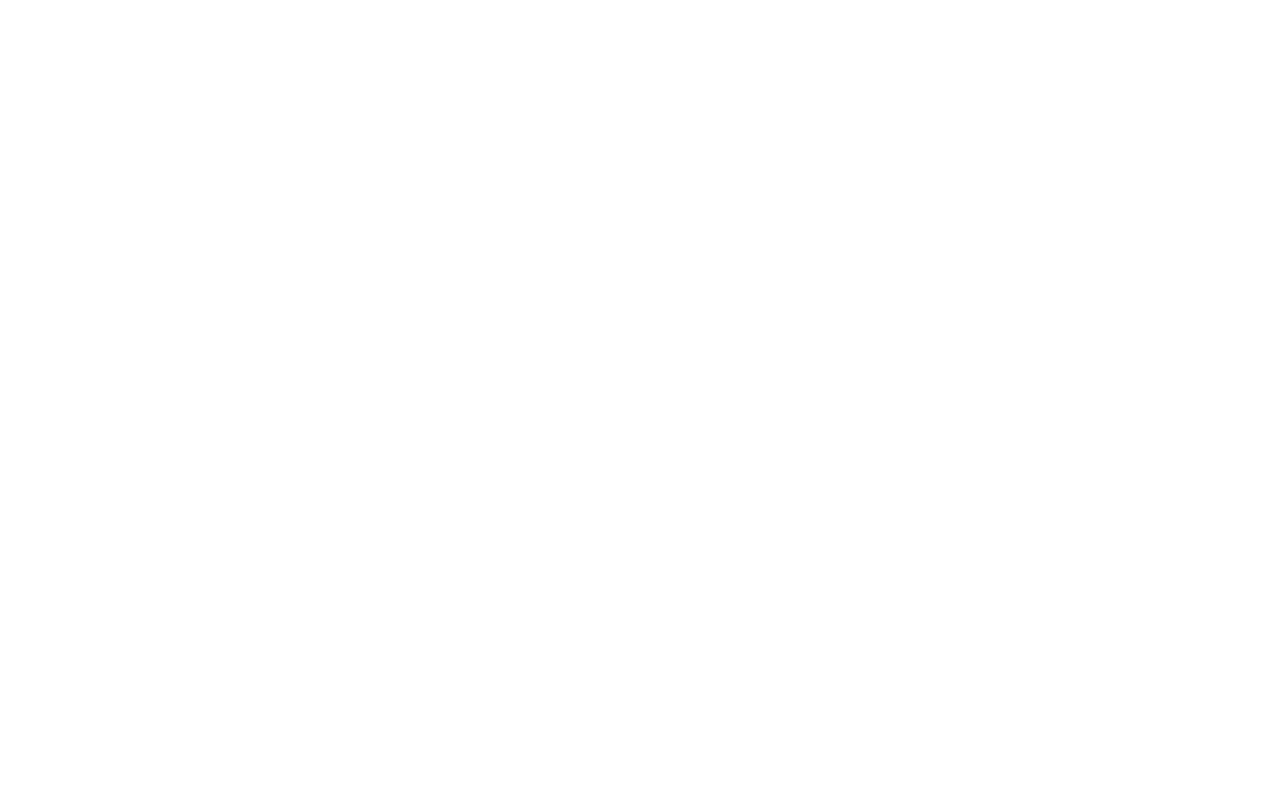
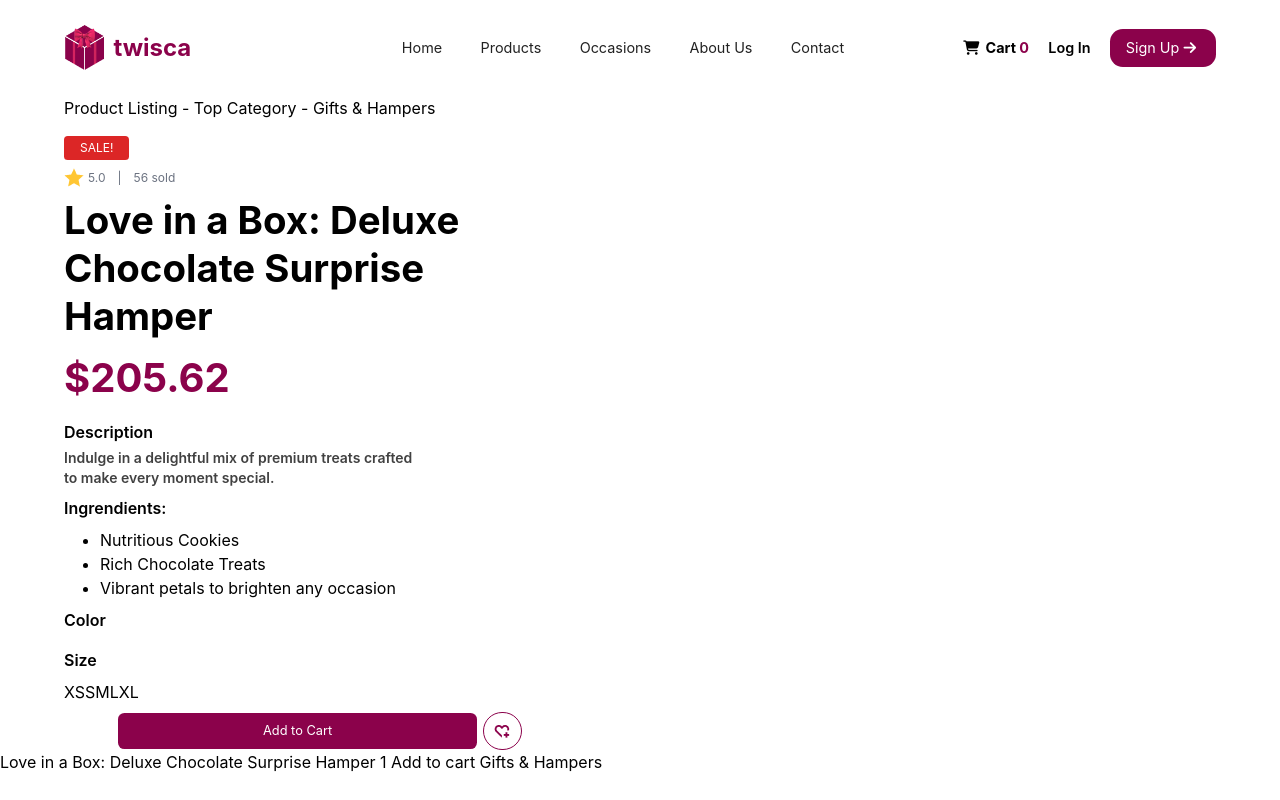
Before and after one commit to SheharyarXD/twisca, a React (Create React App) app in the folder my-app/: page /products/productDetails in a window 1280 px wide. Before the commit this address had no page. Built offline with nearby package versions, Linux system fonts and the light colour scheme.

Commit message:
In progress

```diff
--- a/my-app/src/App.js
+++ b/my-app/src/App.js
@@ -3,6 +3,7 @@ import './App.css';
 import HomePage from './components/Homepage';
 import LoginPage from './components/loginsignup';
 import ProductPage from './components/ProductPage';
+import ProductDetails from './components/ProductsDetails';
 import { BrowserRouter as Router, Routes, Route } from "react-router-dom";
 
 function App() {
@@ -11,6 +12,7 @@ function App() {
     <Routes>
       <Route path="/" element={<HomePage />} />
       <Route path="/products" element={<ProductPage />} />
+      <Route path="/products/productDetails" element={<ProductDetails />} />
       <Route path="/login" element={<LoginPage showLogin={true} />} />
       <Route path="/signup" element={<LoginPage showLogin={false} />} />
     </Routes>
--- /dev/null
+++ b/my-app/src/components/ProductsDetails.js
@@ -0,0 +1,50 @@
+import React from "react";
+import Header from "./header";
+const ProductDetails=()=>{
+    return(<>
+    <Header></Header>
+    <div className="w-[50vw] px-[5vw]">
+        <p>Product Listing - Top Category - Gifts & Hampers</p>
+        <div className="text-white bg-red-600 w-fit px-4 py-1 mt-[2vh]  text-xs rounded-[0.3vw]">SALE!</div>
+        <div className="flex flex-row text-xs items-center pt-[1vh] text-gray-500">
+            <img src="../Images/ri-star-fill.png" className="pr-1" alt="" /> <p><span className="pr-3">5.0</span>|<span className="pl-3">56</span> sold</p>
+            </div>
+        <div className="font-bold text-[2.4rem] pt-[1vh] leading-tight">Love in a Box: Deluxe Chocolate Surprise Hamper</div>
+        <div className="font-bold text-[#8B024B] py-[1vh] text-[2.5rem]">$205.62</div>
+        <div>
+            <div className="font-semibold py-1">Description</div>
+            <p className="text-sm text-[#414141] font-semibold w-[70%]">Indulge in a delightful mix of premium treats crafted to make every moment special.</p>
+        </div>
+        <div>
+            <div className="font-semibold py-2">
+            Ingrendients:</div>
+           <ul className="list-disc pl-9">
+            <li>Nutritious Cookies</li>
+            <li>Rich Chocolate Treats</li>
+            <li>Vibrant petals to brighten any occasion</li>
+           </ul>
+        </div>
+        <div className="font-semibold py-2">Color</div>
+        <div>
+            <div className="font-semibold py-2">Size</div>
+            <ul className="flex flex-row">
+                <li>XS</li>
+                <li>S</li>
+                <li>M</li>
+                <li>L</li>
+                <li>XL</li>
+            </ul>
+        </div>
+        <div className="flex flex-row items-center justify-center pt-[1vh]">
+            <button className="bg-[#8B024B] text-white w-[70%] text-[0.8rem] py-2 rounded-[0.5vw] ">Add to Cart</button>
+            <button className="border-[#8B024B] border text-white ml-[0.5vw] px-[0.8vw] py-[0.9vw] rounded-full "><img src="../Images/Union.png" alt="" /></button>
+            </div>
+    </div>
+Love in a Box: Deluxe Chocolate Surprise Hamper
+1
+Add to cart
+Gifts & Hampers
+    </>);
+
+}
+export default ProductDetails
--- a/my-app/src/components/header.js
+++ b/my-app/src/components/header.js
@@ -6,7 +6,7 @@ const Header = () => {
   return (
     <header className="px-[5vw] py-[3vh] h-[12vh] flex justify-between w-full text-[0.9rem] sticky top-0 z-50">
         <div className="flex flex-row items-center w-[20vw]">
-            <img className="h-[6vh] w-auto pr-2" src="./logo.png" alt="" />
+            <img className="h-[6vh] w-auto pr-2" src="../logo.png" alt="png" />
         <div className="font-bold text-[1.5rem] text-[#8B024B]">
             twisca
         </div>
```
